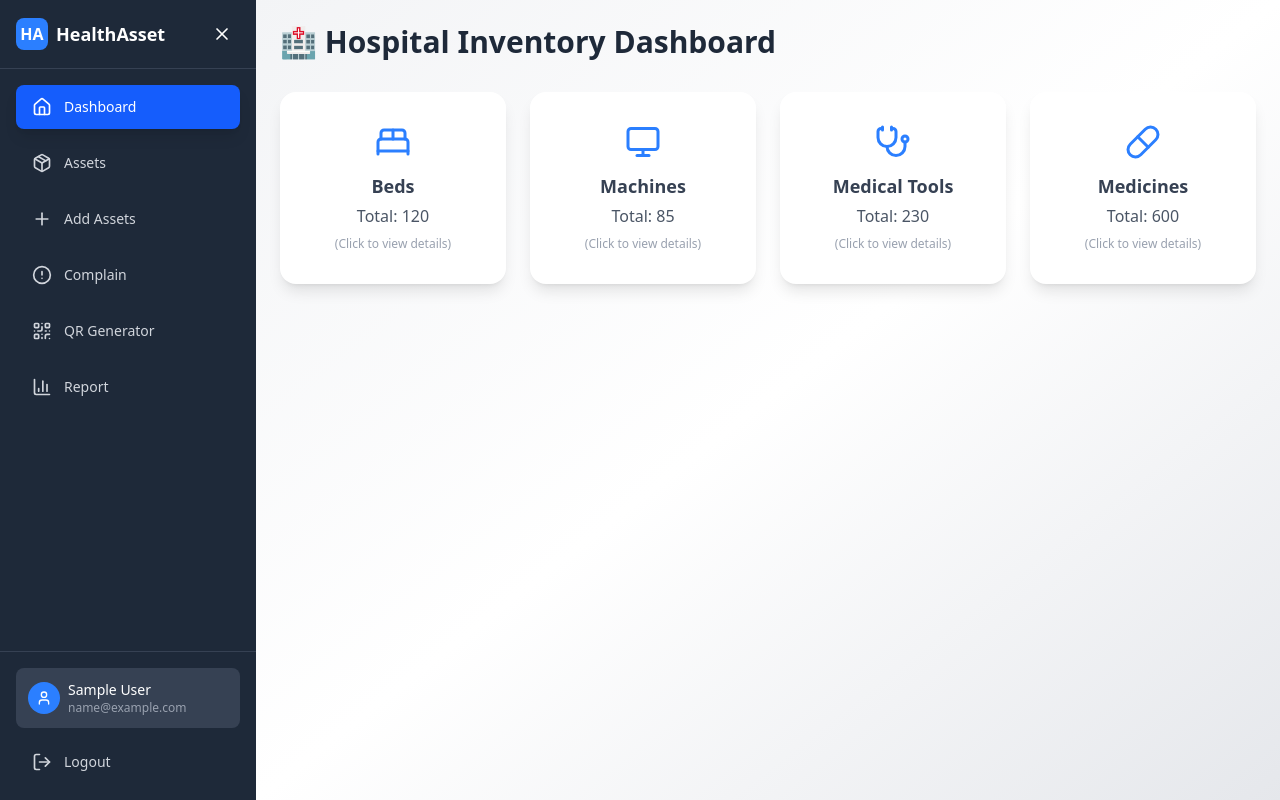
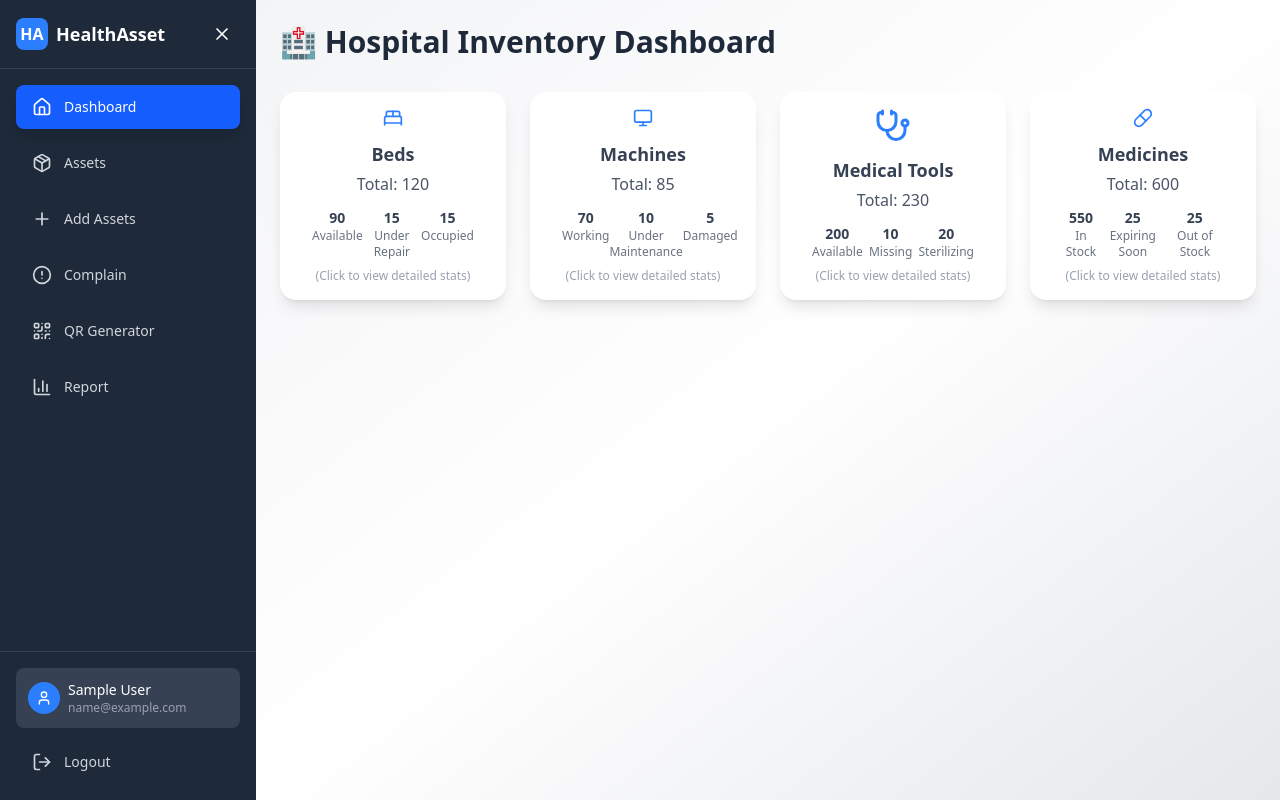
Before and after one commit to Harshvs2003/Hospital_Asset_System, a React app in the folder frontend/: page / in a window 1280 px wide. Built offline with nearby package versions, Linux system fonts and the light colour scheme; sample sign-in values are in the browser's storage; the HTML template or start-up script is replaced by a standard one.

Commit message:
dashboard changes

```diff
--- a/frontend/src/pages/dashboard.tsx
+++ b/frontend/src/pages/dashboard.tsx
@@ -1,13 +1,18 @@
 // src/pages/Dashboard.tsx
 import React, { useState } from "react";
 import { BedDouble, Stethoscope, Monitor, Pill } from "lucide-react";
+
+interface StatItem {
+  label: string;
+  count: number;
+}
 
 interface CategoryData {
   name: string;
   icon: React.ElementType;
   total: number;
-  stats: { label: string; count: number }[];
-  backInfo?: string;
+  stats: StatItem[]; // summary stats (small)
+  detailedStats: StatItem[]; // shown on back
 }
 
 const Dashboard: React.FC = () => {
@@ -23,7 +28,14 @@ const Dashboard: React.FC = () => {
         { label: "Under Repair", count: 15 },
         { label: "Occupied", count: 15 },
       ],
-      backInfo: "This card shows bed-level operations and quick actions.",
+      detailedStats: [
+        { label: "Total", count: 120 },
+        { label: "Needs Repair", count: 15 },
+        { label: "Complaints (active)", count: 4 },
+        { label: "Installed (in wards)", count: 85 },
+        { label: "Stored (inventory)", count: 20 },
+        { label: "Damaged", count: 6 },
+      ],
     },
     {
       name: "Machines",
@@ -34,7 +46,14 @@ const Dashboard: React.FC = () => {
         { label: "Under Maintenance", count: 10 },
         { label: "Damaged", count: 5 },
       ],
-      backInfo: "Machine details and maintenance schedules appear here.",
+      detailedStats: [
+        { label: "Total", count: 85 },
+        { label: "Needs Repair", count: 10 },
+        { label: "Complaints (active)", count: 7 },
+        { label: "Installed (in labs/wards)", count: 60 },
+        { label: "Stored (inventory)", count: 15 },
+        { label: "Damaged", count: 5 },
+      ],
     },
     {
       name: "Medical Tools",
@@ -45,7 +64,14 @@ const Dashboard: React.FC = () => {
         { label: "Missing", count: 10 },
         { label: "Sterilizing", count: 20 },
       ],
-      backInfo: "Tools inventory and sterilization status.",
+      detailedStats: [
+        { label: "Total", count: 230 },
+        { label: "Needs Repair", count: 8 },
+        { label: "Complaints (active)", count: 6 },
+        { label: "Installed (in use)", count: 180 },
+        { label: "Stored (inventory)", count: 36 },
+        { label: "Damaged", count: 6 },
+      ],
     },
     {
       name: "Medicines",
@@ -56,7 +82,14 @@ const Dashboard: React.FC = () => {
         { label: "Expiring Soon", count: 25 },
         { label: "Out of Stock", count: 25 },
       ],
-      backInfo: "Medicine batches, expiry alerts and reorder links.",
+      detailedStats: [
+        { label: "Total", count: 600 },
+        { label: "Needs Replacement", count: 40 },
+        { label: "Complaints (active)", count: 3 },
+        { label: "Available (shelves)", count: 520 },
+        { label: "Stored (cold/inventory)", count: 57 },
+        { label: "Damaged/Expired", count: 23 },
+      ],
     },
   ];
 
@@ -76,51 +109,94 @@ const Dashboard: React.FC = () => {
       <h1 className="text-3xl font-semibold mb-8 text-gray-800">🏥 Hospital Inventory Dashboard</h1>
 
       <div className="grid grid-cols-1 sm:grid-cols-2 lg:grid-cols-4 gap-6">
-        {categories.map(({ name, icon: Icon, total, stats, backInfo }) => (
+        {categories.map(({ name, icon: Icon, total, stats, detailedStats }) => (
           <div
             key={name}
             role="button"
             tabIndex={0}
             onClick={() => toggleFlip(name)}
             onKeyDown={(e) => handleKey(e, name)}
-            className="relative w-full h-48 cursor-pointer"
+            className="relative w-full h-52 cursor-pointer"
             aria-pressed={!!flipped[name]}
             aria-label={`${name} card`}
           >
-            <div className={`relative w-full h-full transition-transform duration-500 ${flipped[name] ? "transform rotate-y-180" : ""}`}>
+            <div
+              className={`relative w-full h-full transition-transform duration-500 ${flipped[name] ? "transform rotate-y-180" : ""}`}
+            >
               {/* Front Side */}
-              <div className={`absolute inset-0 backface-hidden bg-white rounded-2xl shadow-lg flex flex-col justify-center items-center hover:shadow-xl transition p-4`}>
+              <div
+                className="absolute inset-0 backface-hidden bg-white rounded-2xl shadow-lg flex flex-col justify-center items-center hover:shadow-xl transition p-4"
+                aria-hidden={!!flipped[name]}
+              >
                 <Icon className="text-blue-500 mb-3" size={36} />
                 <h2 className="text-lg font-semibold text-gray-700 mb-1">{name}</h2>
                 <p className="text-gray-600">Total: {total}</p>
-                <p className="text-xs text-gray-400 mt-2">(Click to view details)</p>
+
+                {/* small summary */}
+                <div className="mt-3 w-full px-4">
+                  <ul className="text-sm text-gray-500 flex justify-between">
+                    {stats.map((s) => (
+                      <li key={s.label} className="text-center">
+                        <div className="font-semibold text-gray-700">{s.count}</div>
+                        <div className="text-xs">{s.label}</div>
+                      </li>
+                    ))}
+                  </ul>
+                </div>
+
+                <p className="text-xs text-gray-400 mt-2">(Click to view detailed stats)</p>
               </div>
 
               {/* Back Side */}
-              <div className={`absolute inset-0 backface-hidden rotate-y-180 bg-blue-600 text-white rounded-2xl shadow-lg flex flex-col justify-center items-center px-4`}>
-                <h2 className="text-lg font-semibold mb-2">{name} Overview</h2>
-                <p className="text-sm text-white/90 text-center mb-3">{backInfo}</p>
-                <div className="w-full">
-                  <h3 className="text-sm font-medium mb-1">Quick Stats</h3>
-                  <ul className="text-sm space-y-1 mb-3">
-                    {stats.map((s) => (
-                      <li key={s.label} className="flex justify-between">
-                        <span>{s.label}</span>
-                        <span className="font-semibold">{s.count}</span>
-                      </li>
-                    ))}
-                  </ul>
-                  <div className="flex gap-2">
-                    <button className="flex-1 bg-white text-blue-600 rounded px-3 py-1 text-sm font-medium">Details</button>
-                    <button className="flex-1 bg-white/20 border border-white text-white rounded px-3 py-1 text-sm">Actions</button>
+              <div
+                className="absolute inset-0 backface-hidden rotate-y-180 bg-blue-600 text-white rounded-2xl shadow-lg flex flex-col justify-between items-center px-4 py-5"
+                aria-hidden={!flipped[name]}
+              >
+                <div className="w-full text-center">
+                  <h2 className="text-lg font-semibold mb-1">{name} Details</h2>
+                  <p className="text-sm text-white/90 mb-3">Quick breakdown for {name.toLowerCase()}.</p>
+
+                  <div className="w-full bg-white/10 rounded p-3 text-sm">
+                    <ul className="space-y-2">
+                      {detailedStats.map((d) => (
+                        <li key={d.label} className="flex justify-between">
+                          <span>{d.label}</span>
+                          <span className="font-semibold">{d.count}</span>
+                        </li>
+                      ))}
+                    </ul>
                   </div>
                 </div>
+
+                <div className="w-full mt-3 flex gap-2">
+                  <button
+                    onClick={(e) => {
+                      e.stopPropagation();
+                      // implement details navigation or modal
+                      console.log("Details clicked for", name);
+                    }}
+                    className="flex-1 bg-white text-blue-600 rounded px-3 py-2 text-sm font-medium"
+                  >
+                    Details
+                  </button>
+                  <button
+                    onClick={(e) => {
+                      e.stopPropagation();
+                      // implement quick actions
+                      console.log("Actions clicked for", name);
+                    }}
+                    className="flex-1 bg-white/20 border border-white text-white rounded px-3 py-2 text-sm"
+                  >
+                    Actions
+                  </button>
+                </div>
+
                 <p className="text-xs opacity-80 mt-3">(Click to flip back)</p>
               </div>
             </div>
 
-            {/* Small CSS fallback for 3D flip using inline style classes (Tailwind doesn't ship rotate-y by default).
-                If you want a perfect 3D flip, add the following CSS to your global stylesheet:
+            {/* small note about required CSS */}
+            {/* Add the CSS below to your global stylesheet if you don't already have it:
                 .backface-hidden { -webkit-backface-visibility: hidden; backface-visibility: hidden; }
                 .rotate-y-180 { transform: rotateY(180deg); }
                 .transform.rotate-y-180 { transform: rotateY(180deg); }
```
